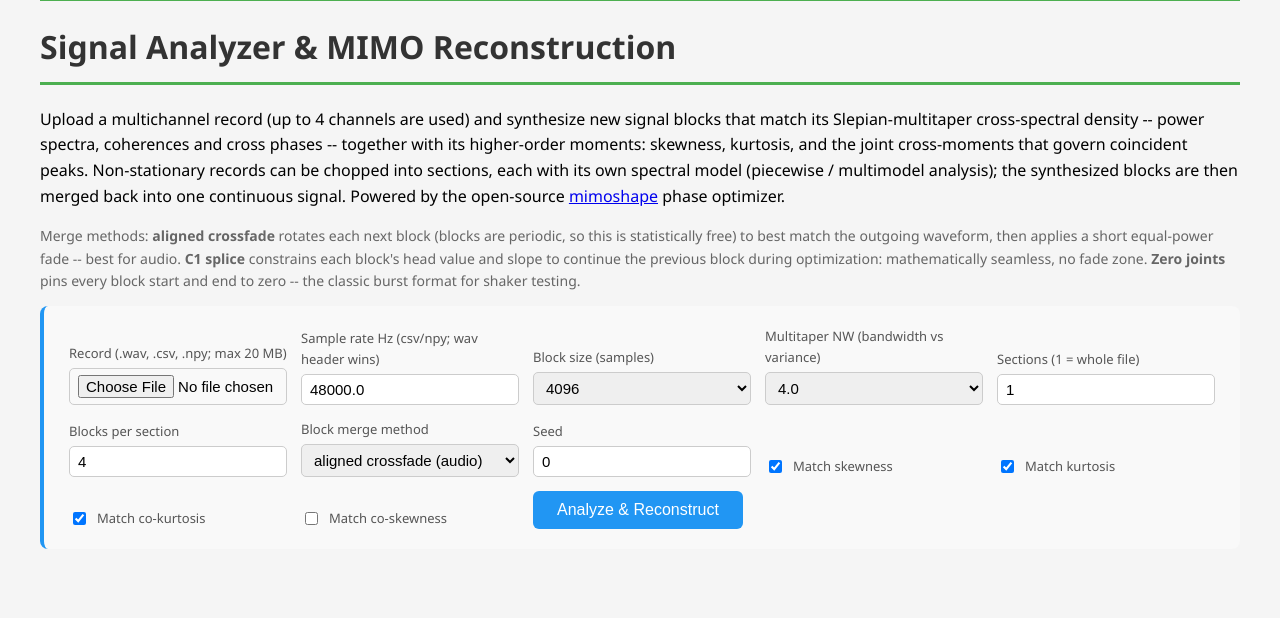
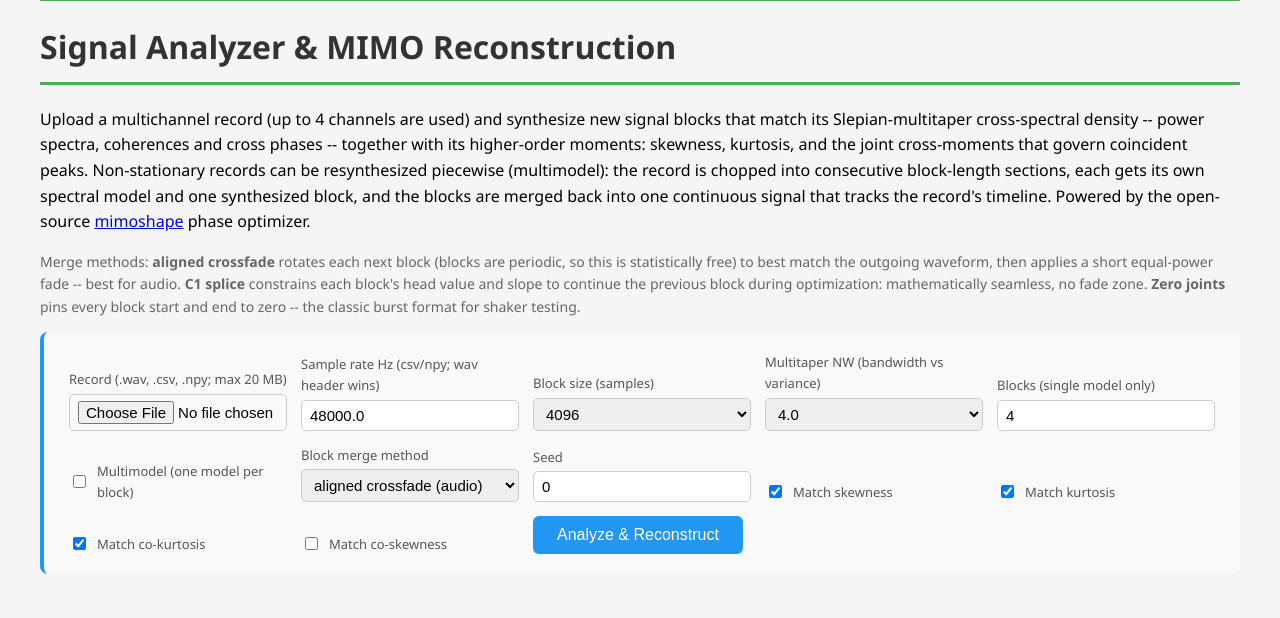
Before and after one commit to luchp/sensemagic, a FastAPI app: page /app_mimoshape_file/ in a window 1280 px wide. Shown: the part 182-800 px from the top of the page. Run offline with FastAPI, Linux system fonts and the light colour scheme; parts of the project's set-up code (start-up, migrations or seed data) failed here and were passed over; some libraries are stand-ins or nearby versions.

Commit message:
Analyzer page: multimodel checkbox, sections derived from file length
Co-authored-by: Copilot <223556219+Copilot@users.noreply.github.com>

```diff
--- a/app/pages/mimoshape/analyzer.py
+++ b/app/pages/mimoshape/analyzer.py
@@ -25,10 +25,10 @@ MAX_CHANNELS = 4
 NFFT_CHOICES = (512, 1024, 2048, 4096, 8192)
 NW_CHOICES = (2.0, 3.0, 4.0, 6.0, 8.0)
 MAX_BLOCKS = 8
-MAX_SECTIONS = 8
-MAX_TOTAL_BLOCKS = 16
+MAX_MULTIMODEL_SECTIONS = 64
 MERGE_CHOICES = ("crossfade", "c1", "zero")
 MAX_TIME_PER_BLOCK = 5.0
+TIME_BUDGET = 120.0  # total optimizer seconds, shared over all blocks
 ENDPOINT_WEIGHT = 10.0  # scaled by 1/variance to make it dimensionless
 
 
@@ -121,7 +121,7 @@ class AnalysisParams:
     match_cokurtosis: bool = True
     match_coskewness: bool = False
     num_blocks: int = 4
-    num_sections: int = 1  # 1 = whole file; >1 = piecewise (multimodel)
+    multimodel: bool = False  # piecewise: one spectral model per block length
     merge: str = "crossfade"  # how consecutive blocks are joined
     seed: int = 0
 
@@ -132,13 +132,6 @@ class AnalysisParams:
             raise UploadError(f"NW must be one of {NW_CHOICES}")
         if not 1 <= self.num_blocks <= MAX_BLOCKS:
             raise UploadError(f"blocks must be 1..{MAX_BLOCKS}")
-        if not 1 <= self.num_sections <= MAX_SECTIONS:
-            raise UploadError(f"sections must be 1..{MAX_SECTIONS}")
-        if self.num_sections * self.num_blocks > MAX_TOTAL_BLOCKS:
-            raise UploadError(
-                f"sections x blocks must be <= {MAX_TOTAL_BLOCKS} "
-                f"(got {self.num_sections} x {self.num_blocks})"
-            )
         if self.merge not in MERGE_CHOICES:
             raise UploadError(f"merge must be one of {MERGE_CHOICES}")
         if not 0 <= self.seed <= 2**31:
@@ -170,9 +163,10 @@ class AnalysisResult:
     G_synth: np.ndarray  # same estimator over the raw synthesized ensemble
     blocks: np.ndarray  # (Nj, total_blocks * nfft), raw (unmerged)
     merged: np.ndarray  # (Nj, ~total), blocks joined with the merge method
+    num_sections: int
     num_segments: int  # per section
     num_tapers: int
-    targets: list  # (label, tuple, target, achieved)
+    targets: list  # (label, tuple, target, achieved); multimodel: section avg
 
 
 def _head_state(x: np.ndarray) -> tuple[np.ndarray, np.ndarray]:
@@ -216,12 +210,33 @@ def analyze_and_reconstruct(
     record: np.ndarray, fs: float, p: AnalysisParams
 ) -> AnalysisResult:
     nj, n = record.shape
-    sec_len = n // p.num_sections
-    if sec_len < 2 * p.nfft:
-        raise UploadError(
-            f"sections too short: {sec_len} samples < 2 x block size {p.nfft}; "
-            "use fewer sections or a smaller block size"
-        )
+    if p.multimodel:
+        # one spectral model per block length: the output tracks the record
+        num_sections = n // p.nfft
+        sec_len = p.nfft
+        blocks_per_sec = 1
+        if num_sections < 2:
+            raise UploadError(
+                f"record too short for multimodel: {n} samples < "
+                f"2 x block size {p.nfft}; untick multimodel or use a "
+                "smaller block size"
+            )
+        if num_sections > MAX_MULTIMODEL_SECTIONS:
+            raise UploadError(
+                f"too many sections: {num_sections} > "
+                f"{MAX_MULTIMODEL_SECTIONS}; use a larger block size or a "
+                "shorter record"
+            )
+    else:
+        num_sections = 1
+        sec_len = n
+        blocks_per_sec = p.num_blocks
+        if n < 2 * p.nfft:
+            raise UploadError(
+                f"record too short: {n} samples < 2 x block size {p.nfft}"
+            )
+    total_blocks = num_sections * blocks_per_sec
+    max_time = max(1.0, min(MAX_TIME_PER_BLOCK, TIME_BUDGET / total_blocks))
     tuples = moment_tuples(nj, p)
     rng = np.random.default_rng(p.seed)
     # endpoint errors are in signal units; scale to make them dimensionless
@@ -229,9 +244,9 @@ def analyze_and_reconstruct(
     ep_w = ENDPOINT_WEIGHT / np.maximum(var, 1e-30)
 
     blocks = []
-    labelled = []
+    labelled = {}  # label -> (indices, [targets], [achieved])
     prev = None  # last synthesized block, for the C1 chain
-    for s in range(p.num_sections):
+    for s in range(num_sections):
         section = record[:, s * sec_len : (s + 1) * sec_len]
         section = section - np.mean(section, axis=1, keepdims=True)
         if np.any(np.std(section, axis=1) == 0):
@@ -242,13 +257,13 @@ def analyze_and_reconstruct(
         except np.linalg.LinAlgError:
             raise UploadError(
                 f"CSD estimate of section {s + 1} is not positive definite "
-                "(too few averages for the channel count); use fewer "
-                "sections, a smaller block size or larger NW"
+                "(too few averages for the channel count); use a larger NW "
+                "or block size"
             )
         targets = estimate.estimate_moment_targets(section, tuples)
 
         sec_blocks = []
-        for _ in range(p.num_blocks):
+        for _ in range(blocks_per_sec):
             if p.merge == "zero":
                 endpoints = [
                     EndpointTarget(k, 0.0, 0.0, ep_w[k], ep_w[k]) for k in range(nj)
@@ -265,26 +280,20 @@ def analyze_and_reconstruct(
                 endpoints = []
             problem = SynthesisProblem(H, targets=targets, endpoints=endpoints)
             shaper = MimoShaper(
-                problem, max_time=MAX_TIME_PER_BLOCK, stop_loss=1e-10, rng=rng
+                problem, max_time=max_time, stop_loss=1e-10, rng=rng
             )
             prev = shaper.make_block()
             sec_blocks.append(prev)
         blocks.extend(sec_blocks)
 
-        sec_tag = f" (sec {s + 1})" if p.num_sections > 1 else ""
-        labelled += [
-            (
-                _tuple_label(t.indices) + sec_tag,
-                t.indices,
-                t.value,
-                float(
-                    np.mean(
-                        [moments.normalized_moment(b, t.indices) for b in sec_blocks]
-                    )
-                ),
+        for t in targets:
+            label = _tuple_label(t.indices)
+            ach = float(
+                np.mean([moments.normalized_moment(b, t.indices) for b in sec_blocks])
             )
-            for t in targets
-        ]
+            entry = labelled.setdefault(label, (t.indices, [], []))
+            entry[1].append(t.value)
+            entry[2].append(ach)
 
     ensemble = np.hstack(blocks)
     if p.merge == "crossfade" and len(blocks) > 1:
@@ -299,9 +308,13 @@ def analyze_and_reconstruct(
         G_synth=G_synth,
         blocks=ensemble,
         merged=merged,
+        num_sections=num_sections,
         num_segments=sec_len // p.nfft,
         num_tapers=int(2 * p.nw - 1),
-        targets=labelled,
+        targets=[
+            (label, idx, float(np.mean(tgts)), float(np.mean(achs)))
+            for label, (idx, tgts, achs) in labelled.items()
+        ],
     )
 
 
--- a/app/routers/app_mimoshape_file.py
+++ b/app/routers/app_mimoshape_file.py
@@ -18,8 +18,6 @@ import numpy as np
 
 from pages.mimoshape.analyzer import (
     MAX_BLOCKS,
-    MAX_SECTIONS,
-    MAX_TOTAL_BLOCKS,
     MERGE_CHOICES,
     NFFT_CHOICES,
     NW_CHOICES,
@@ -58,8 +56,6 @@ def _form_context(params: AnalysisParams, fs: float = 48000.0):
         "nfft_choices": NFFT_CHOICES,
         "nw_choices": NW_CHOICES,
         "max_blocks": MAX_BLOCKS,
-        "max_sections": MAX_SECTIONS,
-        "max_total_blocks": MAX_TOTAL_BLOCKS,
         "merge_choices": MERGE_CHOICES,
         "error": None,
         "result": None,
@@ -88,7 +84,7 @@ async def analyze(
     match_cokurtosis: bool = Form(default=False),
     match_coskewness: bool = Form(default=False),
     num_blocks: int = Form(default=4),
-    num_sections: int = Form(default=1),
+    multimodel: bool = Form(default=False),
     merge: str = Form(default="crossfade"),
     seed: int = Form(default=0),
 ):
@@ -101,7 +97,7 @@ async def analyze(
             match_cokurtosis=match_cokurtosis,
             match_coskewness=match_coskewness,
             num_blocks=num_blocks,
-            num_sections=num_sections,
+            multimodel=multimodel,
             merge=merge,
             seed=seed,
         )
@@ -180,7 +176,7 @@ def _result_context(result, params: AnalysisParams):
             "num_segments": result.num_segments,
             "num_tapers": result.num_tapers,
             "num_averages": result.num_segments * result.num_tapers,
-            "num_sections": params.num_sections,
+            "num_sections": result.num_sections,
             "merge": params.merge,
             "merged_samples": result.merged.shape[1],
             "df": result.fs / nfft,
--- a/app/routers/templates/mimoshape/analyze.html
+++ b/app/routers/templates/mimoshape/analyze.html
@@ -87,9 +87,10 @@ Upload a multichannel record (up to 4 channels are used) and synthesize new
 signal blocks that match its Slepian-multitaper cross-spectral density --
 power spectra, coherences and cross phases -- together with its higher-order
 moments: skewness, kurtosis, and the joint cross-moments that govern
-coincident peaks. Non-stationary records can be chopped into sections, each
-with its own spectral model (piecewise / multimodel analysis); the
-synthesized blocks are then merged back into one continuous signal.
+coincident peaks. Non-stationary records can be resynthesized piecewise (multimodel): the
+record is chopped into consecutive block-length sections, each gets its own
+spectral model and one synthesized block, and the blocks are merged back
+into one continuous signal that tracks the record's timeline.
 Powered by the open-source
 <a href="https://github.com/luchp/mimoshape">mimoshape</a> phase optimizer.
 </p>
@@ -134,12 +135,12 @@ classic burst format for shaker testing.
         </select>
     </div>
     <div>
-        <label for="num_sections">Sections (1 = whole file)</label>
-        <input type="number" name="num_sections" id="num_sections" value="{{ params.num_sections }}" min="1" max="{{ max_sections }}" step="1">
+        <label for="num_blocks">Blocks (single model only)</label>
+        <input type="number" name="num_blocks" id="num_blocks" value="{{ params.num_blocks }}" min="1" max="{{ max_blocks }}" step="1">
     </div>
-    <div>
-        <label for="num_blocks">Blocks per section</label>
-        <input type="number" name="num_blocks" id="num_blocks" value="{{ params.num_blocks }}" min="1" max="{{ max_blocks }}" step="1">
+    <div class="checkbox-field">
+        <input type="checkbox" name="multimodel" id="multimodel" value="true" {% if params.multimodel %}checked{% endif %}>
+        <label for="multimodel" style="margin:0">Multimodel (one model per block)</label>
     </div>
     <div>
         <label for="merge">Block merge method</label>
@@ -191,6 +192,9 @@ Merge: {{ result.merge }}, output {{ result.merged_samples }} samples.
     <tr><td>{{ label }}</td><td>{{ tgt }}</td><td>{{ ach }}</td></tr>
     {% endfor %}
 </table>
+{% if result.num_sections > 1 %}
+<p class="note">Moments averaged over {{ result.num_sections }} sections.</p>
+{% endif %}
 
 <div class="downloads">
     {% for name, url in downloads %}
```
